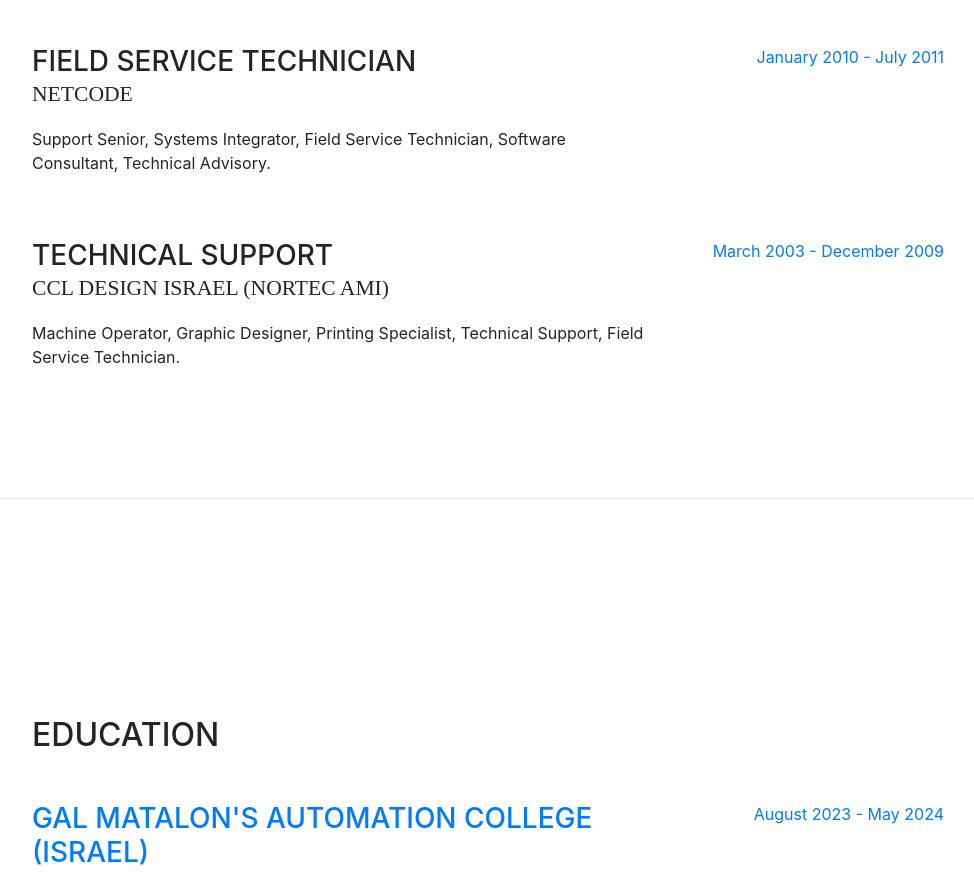
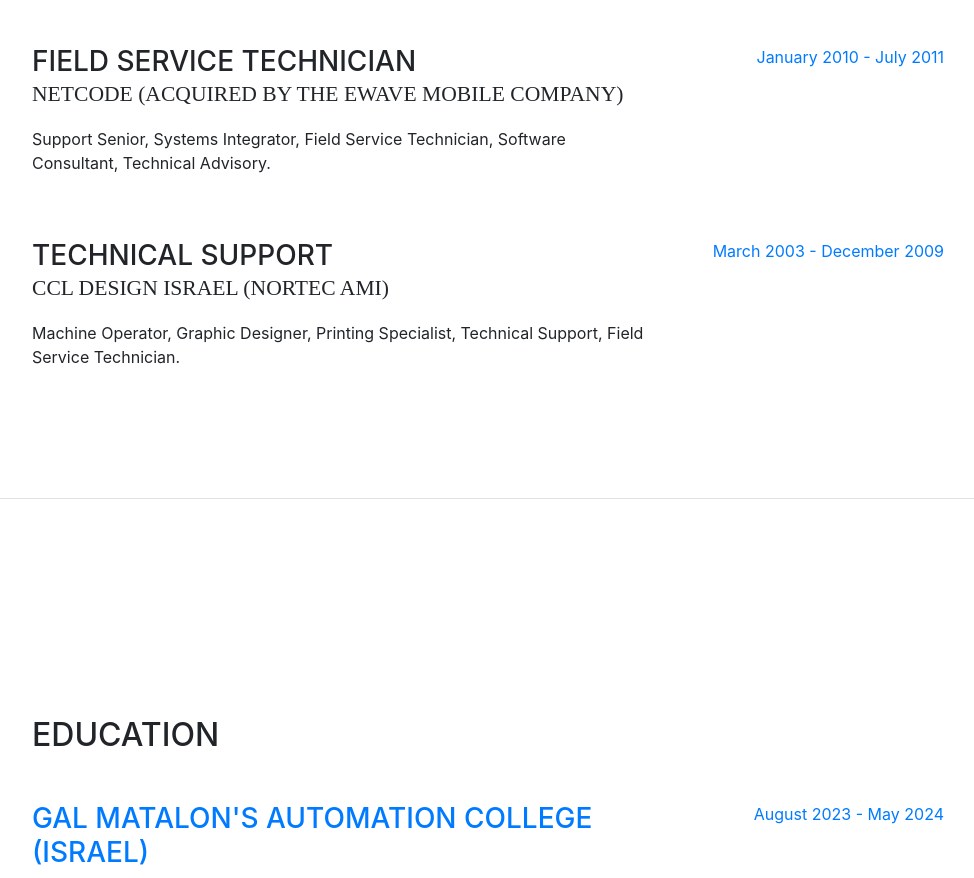
Before and after one commit to dimadavidoff/cv, a website with bundled scripts: page index.html in a window 1280 px wide. Shown: the part 1101-1979 px from the top of the page, without its empty margins (288-1262 px from the left). Built offline with nearby package versions, Linux system fonts and the light colour scheme; a web font is replaced by a local one.

Commit message:
Update index.html

```diff
--- a/index.html
+++ b/index.html
@@ -117,7 +117,7 @@
           <div class="resume-item d-flex flex-column flex-md-row mb-5">
             <div class="resume-content mr-auto">
               <h3 class="mb-0">Field Service Technician</h3>
-              <div class="subheading mb-3">Netcode</div>
+              <div class="subheading mb-3">Netcode (Acquired by the EWAVE MOBILE company)</div>
               <p>Support Senior, Systems Integrator, Field Service Technician, Software Consultant, Technical Advisory.</p>
             </div>
             <div class="resume-date text-md-right">
```
